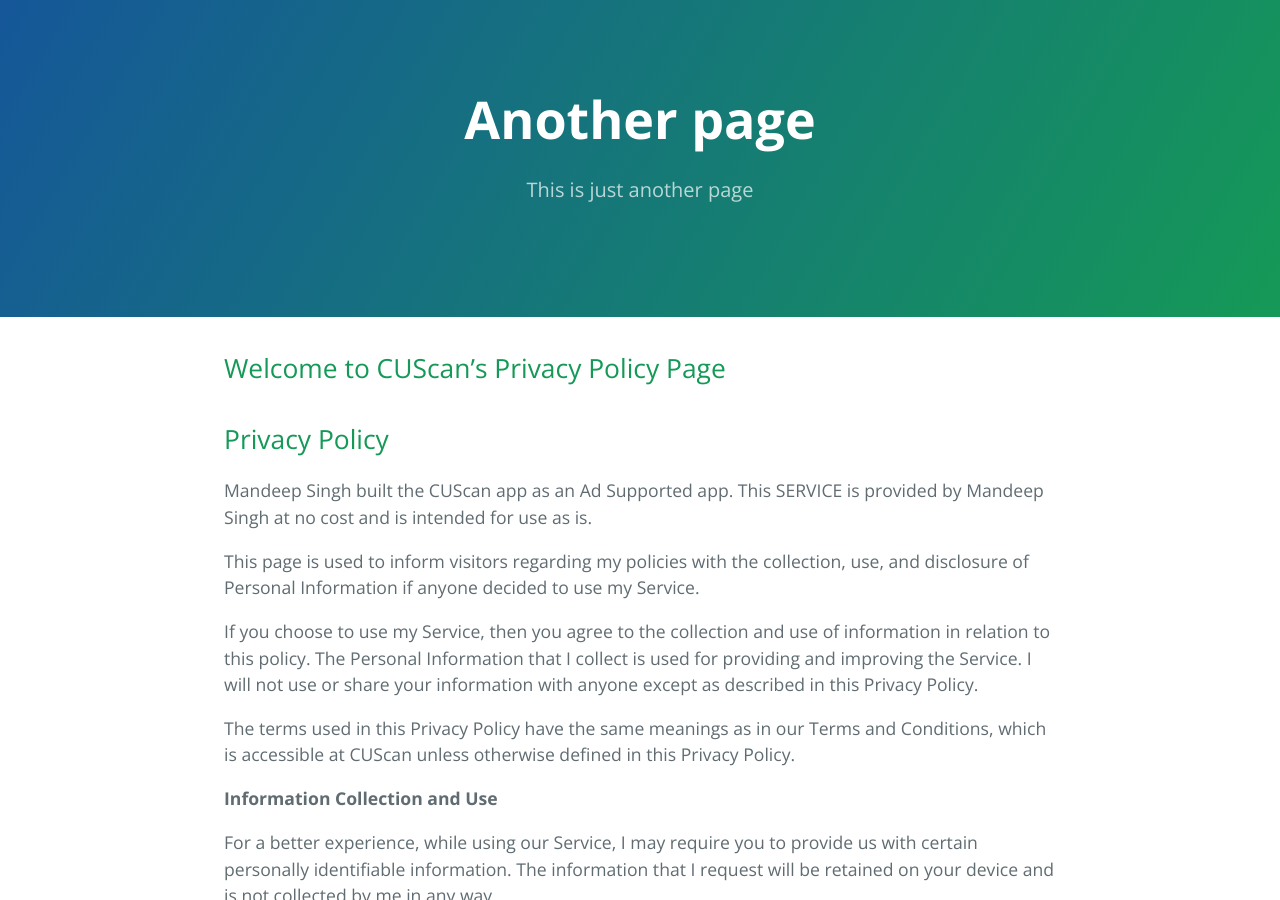
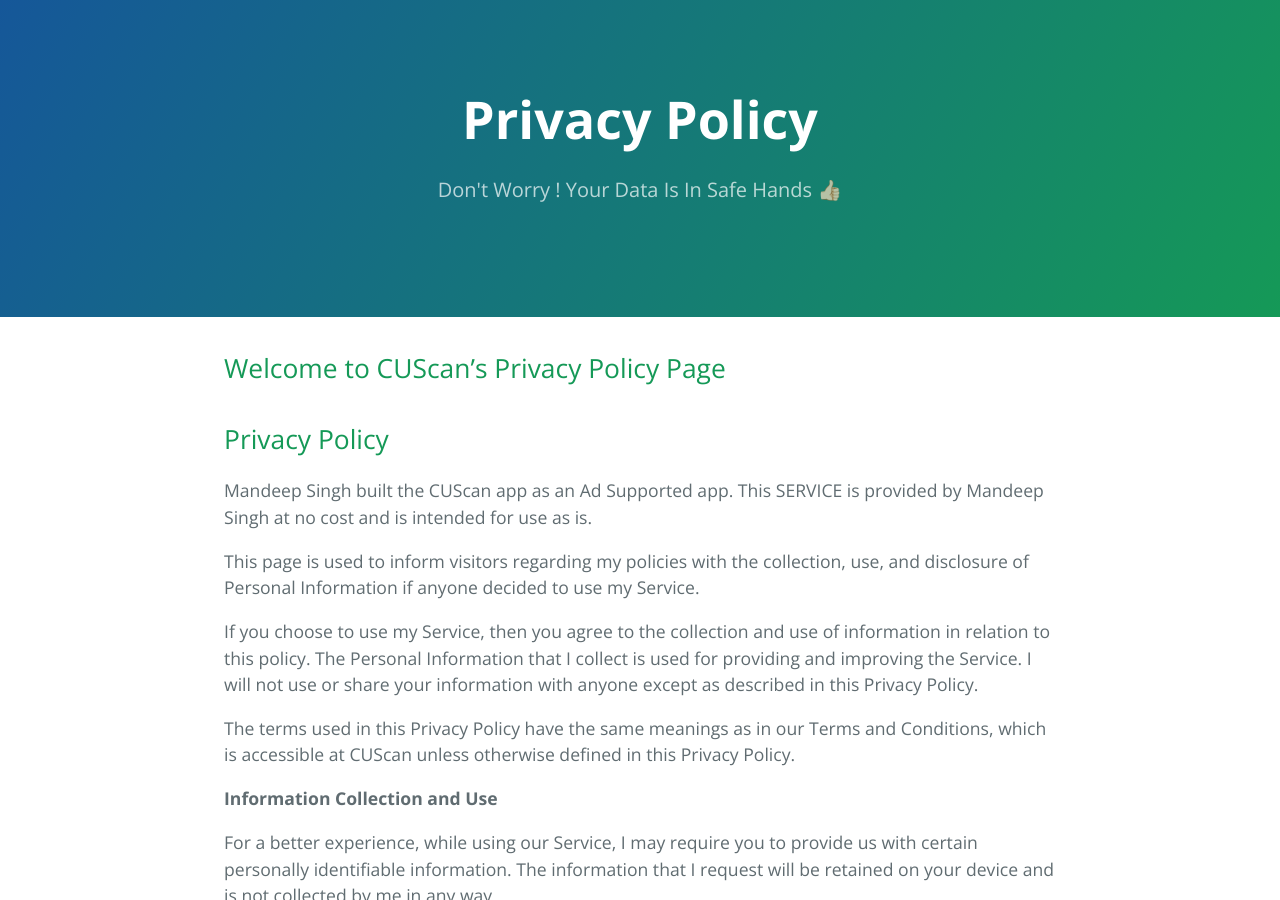
Before and after one commit to deepsingh132/CUScan, a Jekyll site: the page built from privacy-policy.md, in a window 1280 px wide and 900 px high. Built offline with Jekyll 4.4.1, drawn with Linux system fonts in a browser that asks for light colours.

Commit message:
Update privacy-policy.md

```diff
--- a/privacy-policy.md
+++ b/privacy-policy.md
@@ -1,7 +1,7 @@
 ---
 layout: default
-title: Another page
-description: This is just another page
+title: Privacy Policy
+description: Don't Worry ! Your Data Is In Safe Hands 👍🏻
 ---
 
 ## Welcome to CUScan's Privacy Policy Page
```
